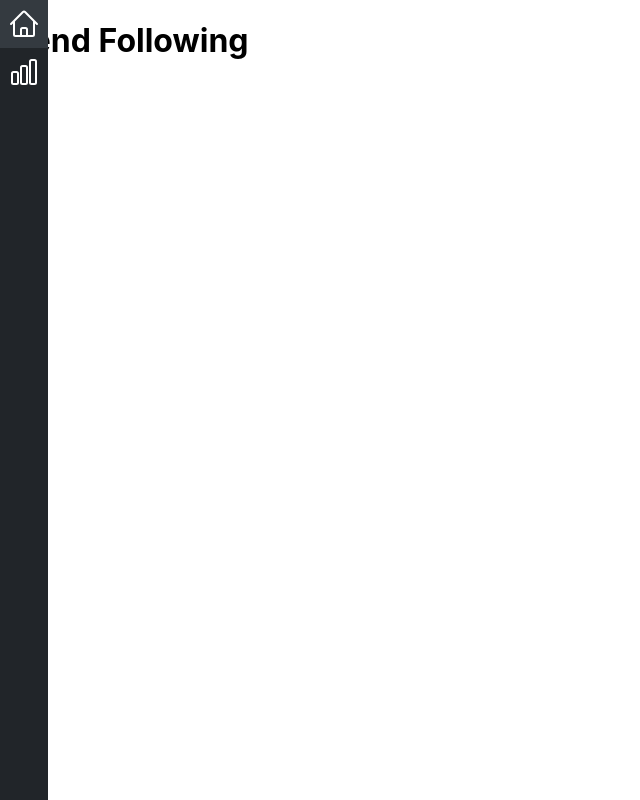
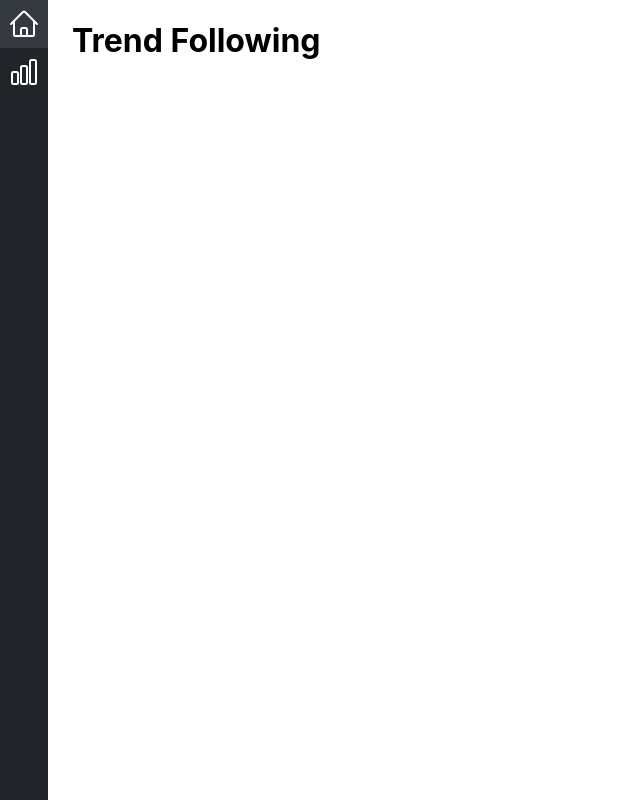
Before and after one commit to pmofrancisco/pse-analytics-v2, a React (Create React App) app: page /trend-following in a window 1280 px wide. Shown: the whole page, without its empty margins (0-640 px from the left). Built offline with nearby package versions, Linux system fonts and the light colour scheme.

Commit message:
Add feature styles

```diff
--- a/src/features/Dashboard/index.tsx
+++ b/src/features/Dashboard/index.tsx
@@ -1,5 +1,10 @@
 import React from 'react';
+import * as Feature from '../Feature.styled';
 
-const Dashboard = () => <h1>Dashboard</h1>;
+const Dashboard = () => (
+  <Feature.Container>
+    <Feature.Title>Dashboard</Feature.Title>
+  </Feature.Container>
+);
 
 export default Dashboard;
--- /dev/null
+++ b/src/features/Feature.styled.ts
@@ -0,0 +1,7 @@
+import styled from 'styled-components';
+
+export const Container = styled.div`
+  margin-left: 72px;
+`;
+
+export const Title = styled.h1``;
--- a/src/features/TrendFollowing/index.tsx
+++ b/src/features/TrendFollowing/index.tsx
@@ -1,5 +1,10 @@
 import React from 'react';
+import * as Feature from '../Feature.styled';
 
-const TrendFollowing = () => <h1>Trend Following</h1>;
+const TrendFollowing = () => (
+  <Feature.Container>
+    <Feature.Title>Trend Following</Feature.Title>
+  </Feature.Container>
+);
 
 export default TrendFollowing;
```
